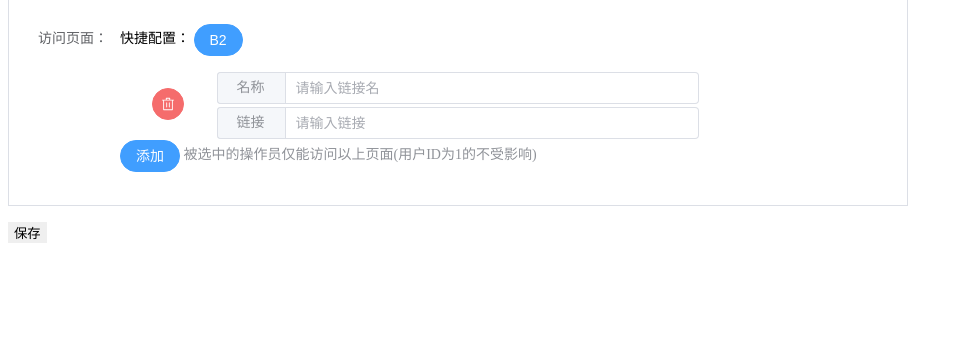
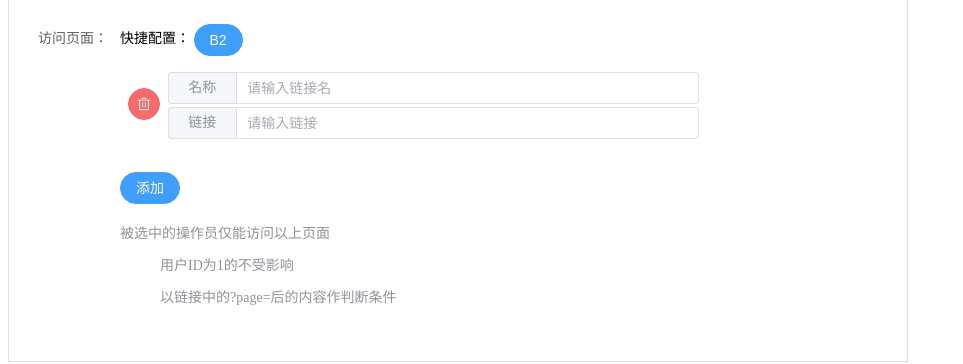
Before and after one commit to npcink/npcink-pay-refund, a Vue app in the folder vite/: page / in a window 1280 px wide. Both pictures are taken after a click on the tab "用户". Shown: the part 123-487 px from the top of the page, without its empty margins (0-963 px from the left). Built offline with nearby package versions, Linux system fonts and the light colour scheme; no server answers.

Commit message:
优化权限

```diff
--- a/vite/src/components/user.vue
+++ b/vite/src/components/user.vue
@@ -19,11 +19,11 @@ const configB2 = () => {
   form.value.link = [
     {
       title: "订单管理",
-      url: "b2_orders_list",
+      url: "http://www.site.com/wp-admin/admin.php?page=b2_orders_list",
     },
     {
       title: "退款",
-      url: "refund_querys",
+      url: "https://www.site.com/wp-admin/index.php?page=refund_querys",
     },
   ];
 };
@@ -77,7 +77,7 @@ const configDelt = (index: number) => {
 
         <div class="item_input" v-for="(item, index) in form.link" :key="index">
           <el-row>
-            <el-col :span="4" class="delt">
+            <el-col :span="2" class="delt">
               <el-button
                 type="danger"
                 size="default"
@@ -86,7 +86,7 @@ const configDelt = (index: number) => {
                 circle
               ></el-button>
             </el-col>
-            <el-col :span="20">
+            <el-col :span="22">
               <el-input v-model="item.title" placeholder="请输入链接名">
                 <template #prepend>名称</template>
               </el-input>
@@ -96,11 +96,16 @@ const configDelt = (index: number) => {
             </el-col>
           </el-row>
         </div>
+        <br />
         <el-button type="primary" size="default" round @click="configFive()">
           添加
         </el-button>
         <el-text class="mx-1" type="info">
-          被选中的操作员仅能访问以上页面(用户ID为1的不受影响)
+          <dl>
+            <dt>被选中的操作员仅能访问以上页面</dt>
+            <dd>用户ID为1的不受影响</dd>
+            <dd>以链接中的?page=后的内容作判断条件</dd>
+          </dl>
         </el-text>
       </el-col>
     </el-form-item>
```
Also changed, not shown: 1 other file (tests, documents, lock files or other folders).
